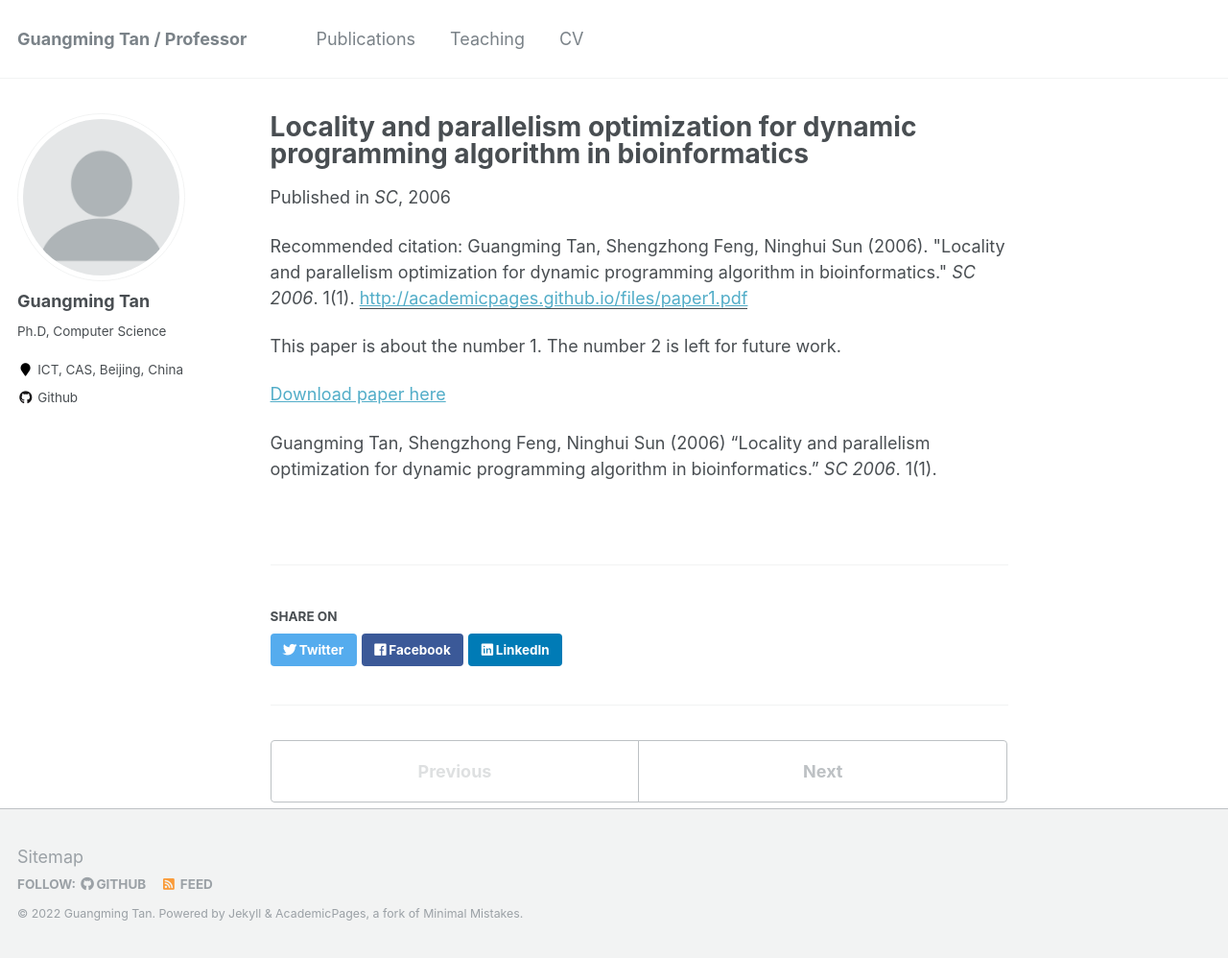
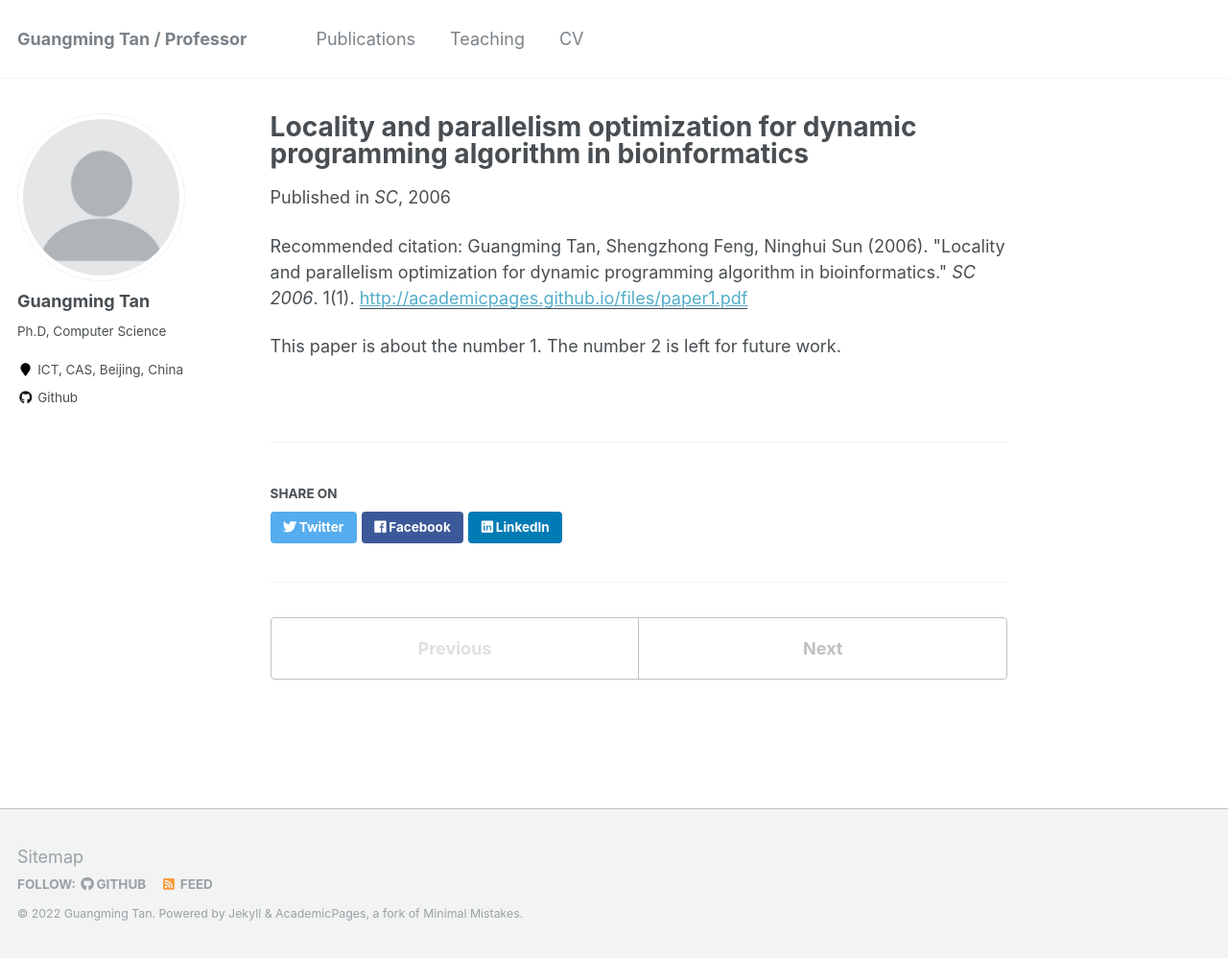
Before and after one commit to TanNiu/TanNiu.github.io, a Jekyll site: the page built from _publications/2009-10-01-paper-title-number-1.md, in a window 1280 px wide and 998 px high. Shown: the whole window at 96% size. Built offline with Jekyll 4.4.1, drawn with Linux system fonts in a browser that asks for light colours.

Commit message:
side-wide change

```diff
--- a/_publications/2009-10-01-paper-title-number-1.md
+++ b/_publications/2009-10-01-paper-title-number-1.md
@@ -9,7 +9,3 @@ paperurl: 'http://academicpages.github.io/files/paper1.pdf'
 citation: 'Guangming Tan, Shengzhong Feng, Ninghui Sun (2006). &quot;Locality and parallelism optimization for dynamic programming algorithm in bioinformatics.&quot; <i>SC 2006</i>. 1(1).'
 ---
 This paper is about the number 1. The number 2 is left for future work.
-
-[Download paper here](http://academicpages.github.io/files/paper1.pdf)
-
-Guangming Tan, Shengzhong Feng, Ninghui Sun (2006) "Locality and parallelism optimization for dynamic programming algorithm in bioinformatics." <i>SC 2006</i>. 1(1).
```
